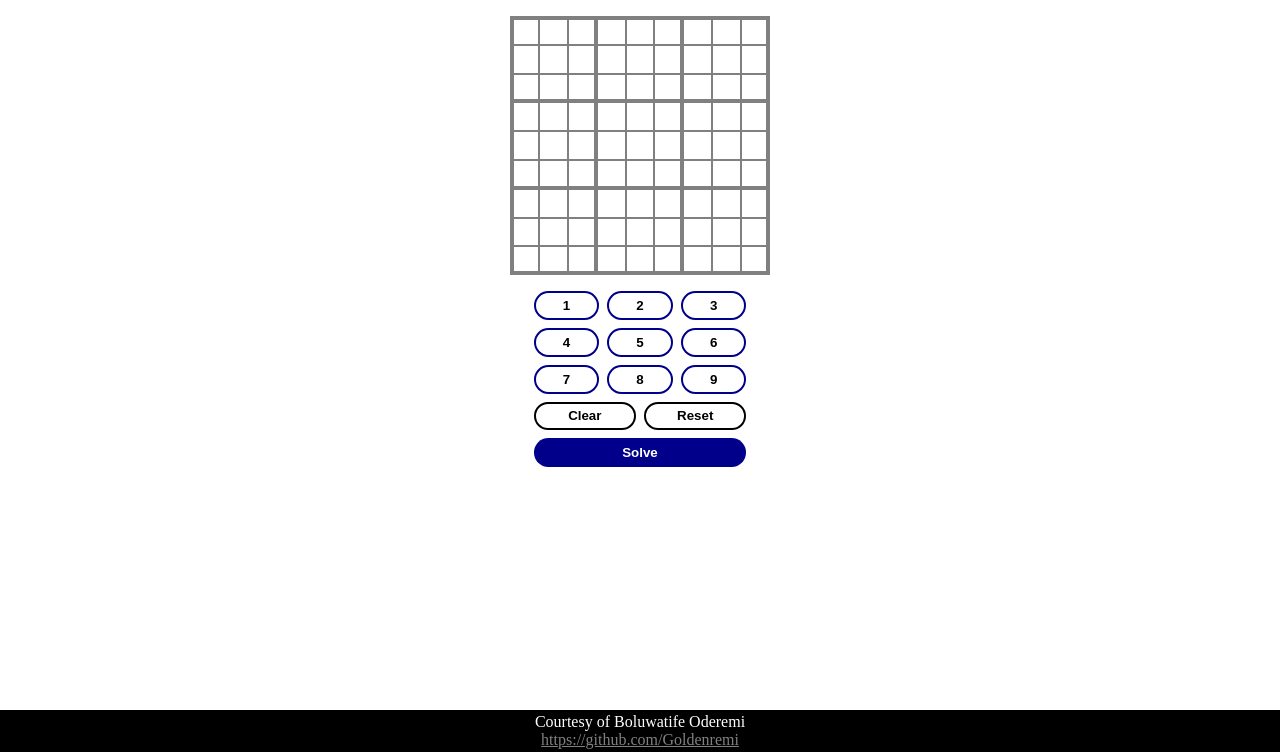
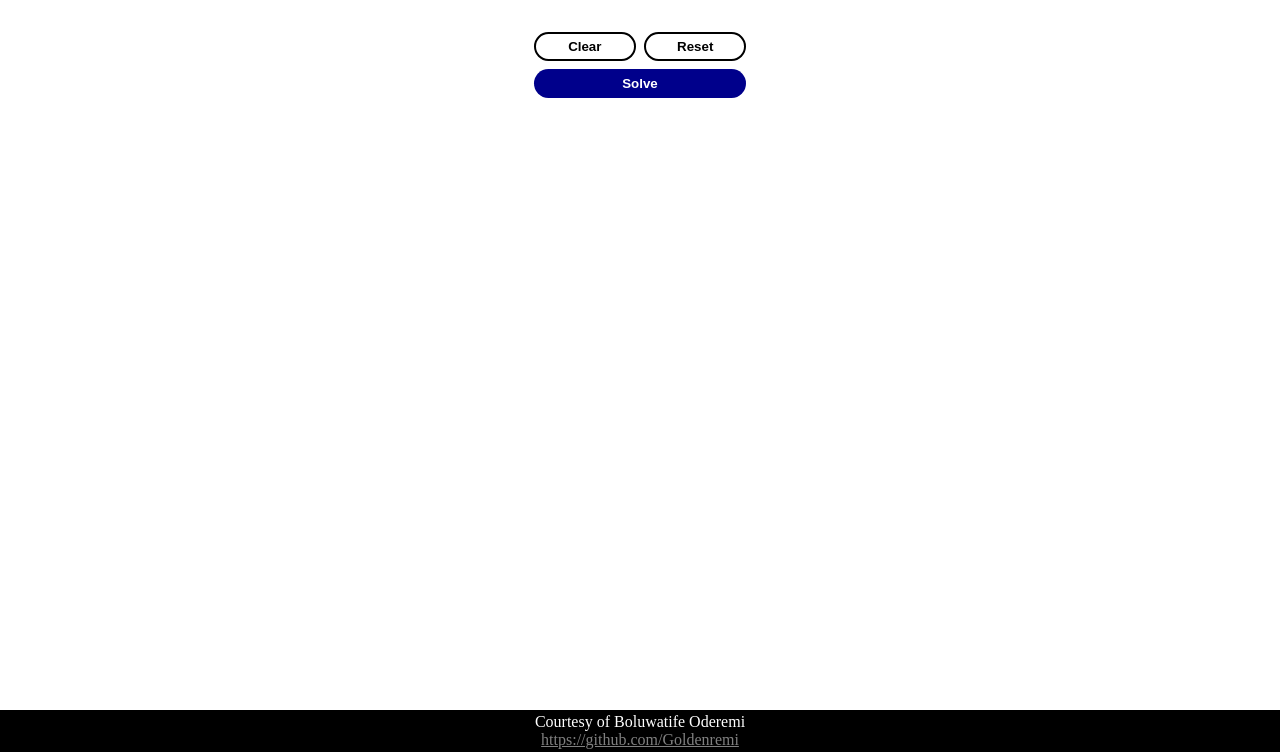
Before and after one commit to Goldenremi/Sudoku-solver, a plain HTML site: page index.html in a window 1280 px wide. Shown: the part 48-800 px from the top of the page. Drawn offline with Linux system fonts and the light colour scheme.

Commit message:
Less code

```diff
--- a/index.html
+++ b/index.html
@@ -6,115 +6,15 @@
 		<meta name="viewport" content="width=device-width, initial-scale=1.0" />
 	</head>
 	<body>
-		<!-- input[id=c$][class=cell$]*99-->
 		<header class="main-header"><h1>Sudoku Solver</h1></header>
 		<main class="main">
-			<section class="section__game-box">
-				<input type="text" id="c11" class="cell11" />
-				<input type="text" id="c12" class="cell12" />
-				<input type="text" id="c13" class="cell13" />
-				<input type="text" id="c14" class="cell14" />
-				<input type="text" id="c15" class="cell15" />
-				<input type="text" id="c16" class="cell16" />
-				<input type="text" id="c17" class="cell17" />
-				<input type="text" id="c18" class="cell18" />
-				<input type="text" id="c19" class="cell19" />
-				<!-- <input type="text" id="c20" class="cell20"> -->
-				<input type="text" id="c21" class="cell21" />
-				<input type="text" id="c22" class="cell22" />
-				<input type="text" id="c23" class="cell23" />
-				<input type="text" id="c24" class="cell24" />
-				<input type="text" id="c25" class="cell25" />
-				<input type="text" id="c26" class="cell26" />
-				<input type="text" id="c27" class="cell27" />
-				<input type="text" id="c28" class="cell28" />
-				<input type="text" id="c29" class="cell29" />
-				<!-- <input type="text" id="c30" class="cell30"> -->
-				<input type="text" id="c31" class="cell31" />
-				<input type="text" id="c32" class="cell32" />
-				<input type="text" id="c33" class="cell33" />
-				<input type="text" id="c34" class="cell34" />
-				<input type="text" id="c35" class="cell35" />
-				<input type="text" id="c36" class="cell36" />
-				<input type="text" id="c37" class="cell37" />
-				<input type="text" id="c38" class="cell38" />
-				<input type="text" id="c39" class="cell39" />
-				<!-- <input type="text" id="c40" class="cell40"> -->
-				<input type="text" id="c41" class="cell41" />
-				<input type="text" id="c42" class="cell42" />
-				<input type="text" id="c43" class="cell43" />
-				<input type="text" id="c44" class="cell44" />
-				<input type="text" id="c45" class="cell45" />
-				<input type="text" id="c46" class="cell46" />
-				<input type="text" id="c47" class="cell47" />
-				<input type="text" id="c48" class="cell48" />
-				<input type="text" id="c49" class="cell49" />
-				<!-- <input type="text" id="c50" class="cell50"> -->
-				<input type="text" id="c51" class="cell51" />
-				<input type="text" id="c52" class="cell52" />
-				<input type="text" id="c53" class="cell53" />
-				<input type="text" id="c54" class="cell54" />
-				<input type="text" id="c55" class="cell55" />
-				<input type="text" id="c56" class="cell56" />
-				<input type="text" id="c57" class="cell57" />
-				<input type="text" id="c58" class="cell58" />
-				<input type="text" id="c59" class="cell59" />
-				<!-- <input type="text" id="c60" class="cell60"> -->
-				<input type="text" id="c61" class="cell61" />
-				<input type="text" id="c62" class="cell62" />
-				<input type="text" id="c63" class="cell63" />
-				<input type="text" id="c64" class="cell64" />
-				<input type="text" id="c65" class="cell65" />
-				<input type="text" id="c66" class="cell66" />
-				<input type="text" id="c67" class="cell67" />
-				<input type="text" id="c68" class="cell68" />
-				<input type="text" id="c69" class="cell69" />
-				<!-- <input type="text" id="c70" class="cell70"> -->
-				<input type="text" id="c71" class="cell71" />
-				<input type="text" id="c72" class="cell72" />
-				<input type="text" id="c73" class="cell73" />
-				<input type="text" id="c74" class="cell74" />
-				<input type="text" id="c75" class="cell75" />
-				<input type="text" id="c76" class="cell76" />
-				<input type="text" id="c77" class="cell77" />
-				<input type="text" id="c78" class="cell78" />
-				<input type="text" id="c79" class="cell79" />
-				<!-- <input type="text" id="c80" class="cell80"> -->
-				<input type="text" id="c81" class="cell81" />
-				<input type="text" id="c82" class="cell82" />
-				<input type="text" id="c83" class="cell83" />
-				<input type="text" id="c84" class="cell84" />
-				<input type="text" id="c85" class="cell85" />
-				<input type="text" id="c86" class="cell86" />
-				<input type="text" id="c87" class="cell87" />
-				<input type="text" id="c88" class="cell88" />
-				<input type="text" id="c89" class="cell89" />
-				<!-- <input type="text" id="c90" class="cell90"> -->
-				<input type="text" id="c91" class="cell91" />
-				<input type="text" id="c92" class="cell92" />
-				<input type="text" id="c93" class="cell93" />
-				<input type="text" id="c94" class="cell94" />
-				<input type="text" id="c95" class="cell95" />
-				<input type="text" id="c96" class="cell96" />
-				<input type="text" id="c97" class="cell97" />
-				<input type="text" id="c98" class="cell98" />
-				<input type="text" id="c99" class="cell99" />
-			</section>
+			<section class="section__game-box"></section>
 			<p data-show="true" class="error-message hide-error-message"></p>
 			<p class="error-message hide-cannot-solve">
 				Partially solved. <br />
 				The program is still learning.
 			</p>
 			<section class="section__input-buttons">
-				<button id="input1" class="input-button">1</button>
-				<button id="input2" class="input-button">2</button>
-				<button id="input3" class="input-button">3</button>
-				<button id="input4" class="input-button">4</button>
-				<button id="input5" class="input-button">5</button>
-				<button id="input6" class="input-button">6</button>
-				<button id="input7" class="input-button">7</button>
-				<button id="input8" class="input-button">8</button>
-				<button id="input9" class="input-button">9</button>
 				<button id="clear" class="clear-button">Clear</button>
 				<button id="reset" class="reset-button">Reset</button>
 				<button id="solve" class="solve-button">Solve</button>
```
